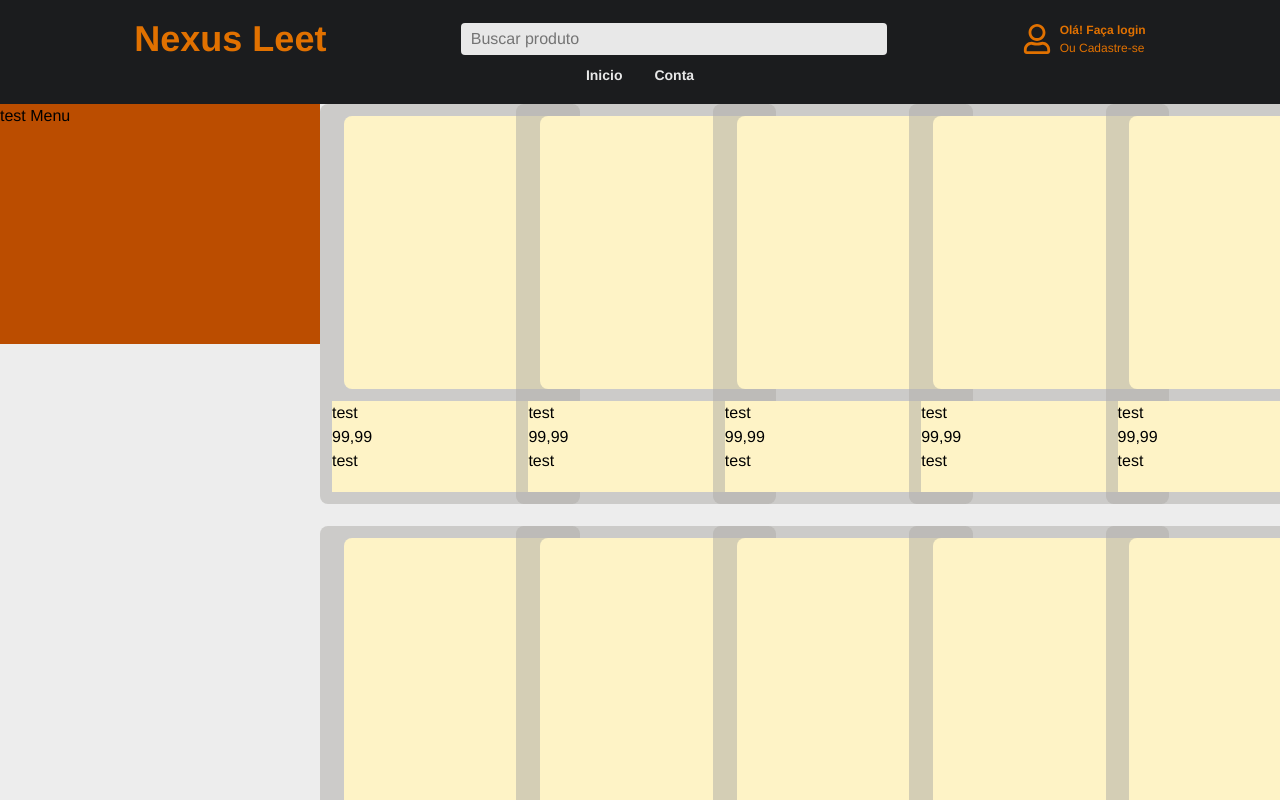
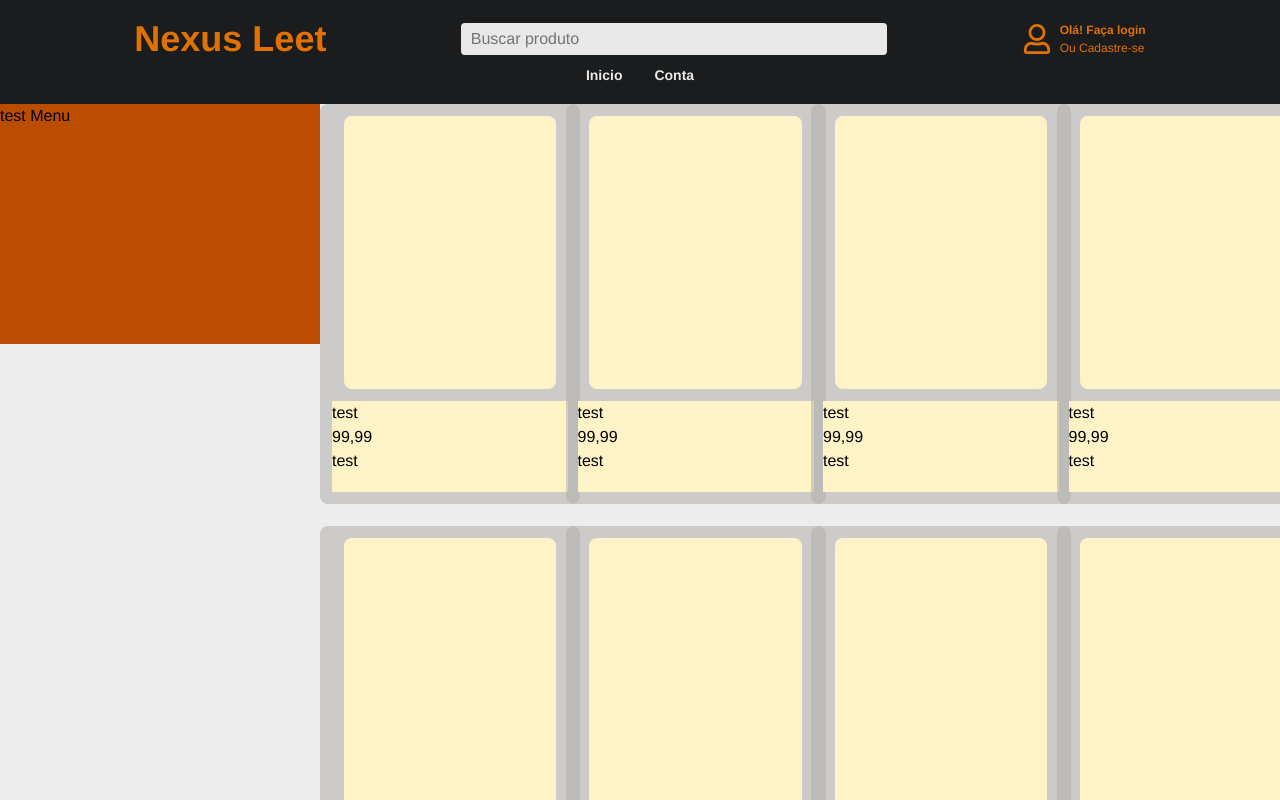
Before and after one commit to gustavocarvalho-ra/NextJs-NexusLeet, a Next.js app: page / in a window 1280 px wide. Built offline with nearby package versions, Linux system fonts and the light colour scheme; no server answers.

Commit message:
fix: adjust grid column count in main layout

```diff
--- a/src/app/pag/main/page.tsx
+++ b/src/app/pag/main/page.tsx
@@ -12,7 +12,7 @@ export default function Main() {
         <div className='w-1/4'>
           <MenuCategoria className=''/>
         </div>
-        <div className='w-3/4 min-h-screen grid grid-cols-5 gap-5.5 flex-wrap '>
+        <div className='w-3/4 min-h-screen grid grid-cols-4 gap-5.5 flex-wrap '>
 
           <Card id={1} Name="test" Price="99,99" Type="test"/>
           <Card id={1} Name="test" Price="99,99" Type="test"/>
```
